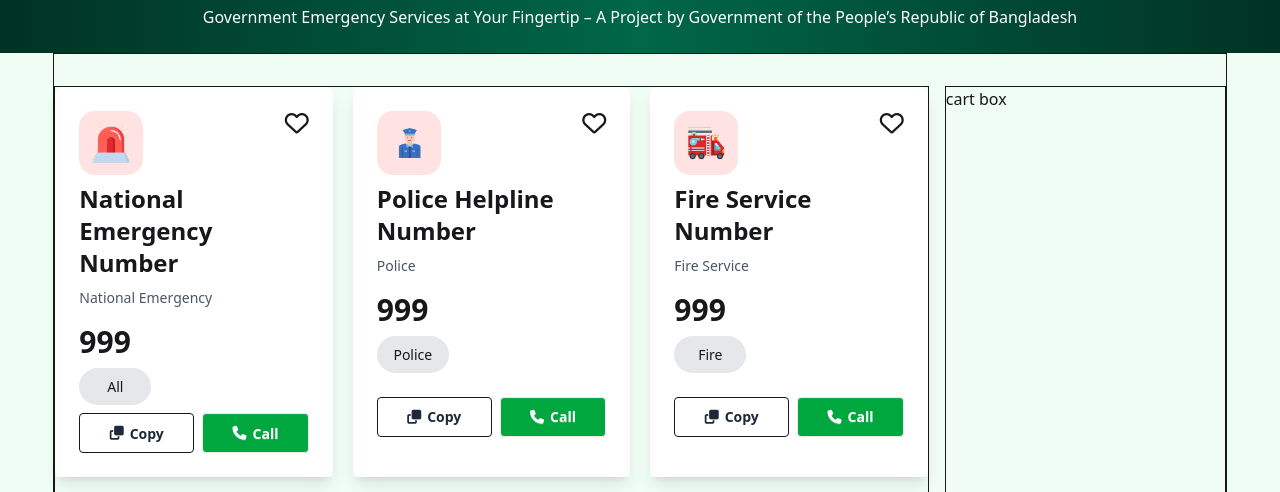
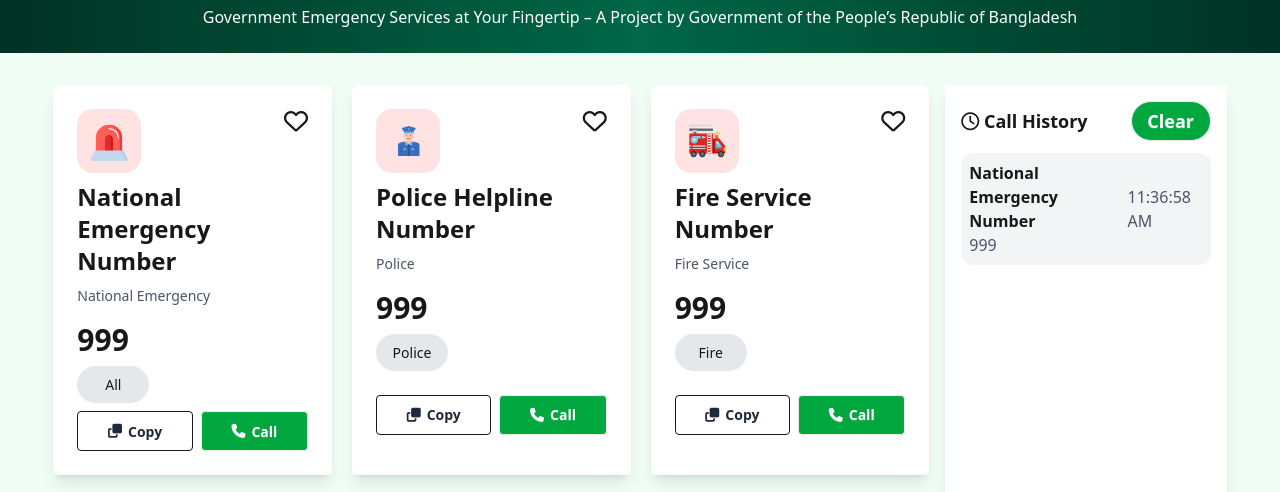
Before and after one commit to ornobsingh1/B12A5-Emergency-Hotline, a plain HTML site: page index.html in a window 1280 px wide. Shown: the part 251-743 px from the top of the page. Drawn offline with nearby package versions, Linux system fonts and the light colour scheme.

Commit message:
adding aside section design

```diff
--- a/index.html
+++ b/index.html
@@ -63,11 +63,11 @@
     <main class="bg-green-50">
       <section
         id="service-container"
-        class="border grid md:grid-cols-12 gap-4 w-11/12 mx-auto py-8"
+        class="grid md:grid-cols-12 gap-4 w-11/12 mx-auto py-8"
       >
         <section
           id="service-box"
-          class="border col-span-9 grid md:grid-cols-3 gap-5"
+          class="col-span-12 w-full md:col-span-9 grid md:grid-cols-3 gap-5"
         >
           <!-- card 1-->
           <div class="card bg-white">
@@ -340,8 +340,32 @@
           </div>
         </section>
 
-        <aside id="cart-box" class="border col-span-3">
-          <h1>cart box</h1>
+        <aside
+          id="cart-box"
+          class="col-span-12 w-full md:col-span-3 bg-white p-4 shadow-lg"
+        >
+          <div class="flex justify-between items-center gap-4">
+            <h1 class="text-lg font-bold">
+              <span><i class="fa-regular fa-clock"></i></span> Call History
+            </h1>
+            <a
+              class="btn w-16 md:w-20 bg-[#00A63E] text-lg rounded-3xl text-white"
+              >Clear</a
+            >
+          </div>
+          <div id="cart-container">
+            <div
+              class="flex justify-between items-center bg-gray-100 p-2 rounded-xl my-3"
+            >
+              <div class="w-5/6">
+                <h2 class="font-semibold">National Emergency Number</h2>
+                <h4 class="text-gray-600">999</h4>
+              </div>
+              <div>
+                <p class="text-gray-600">11:36:58 AM</p>
+              </div>
+            </div>
+          </div>
         </aside>
       </section>
     </main>
```
